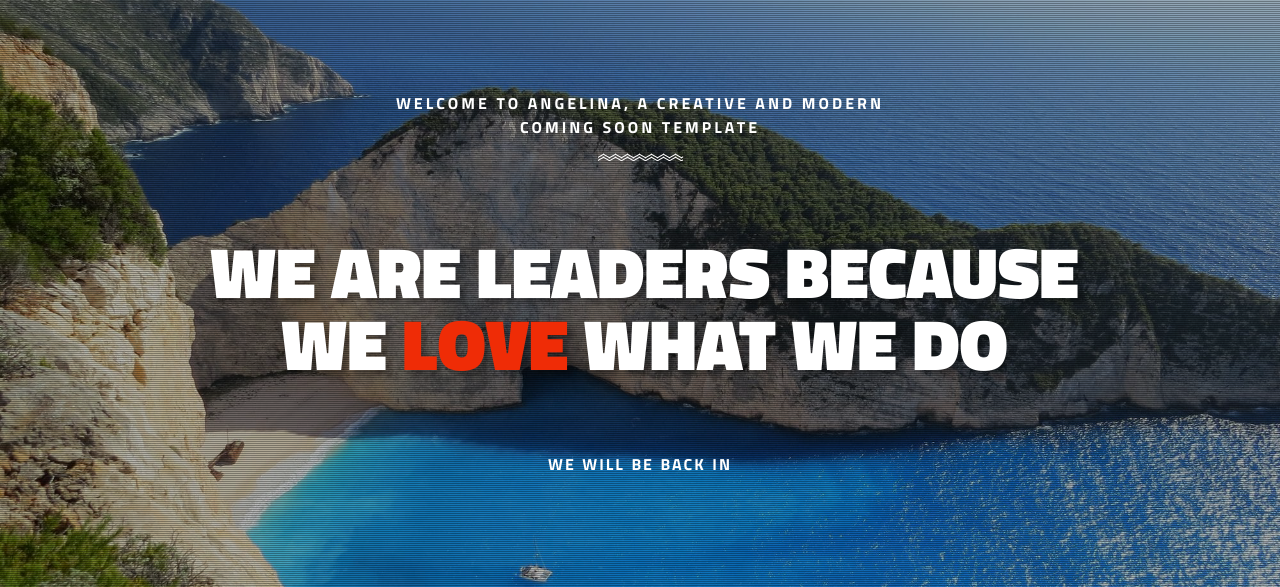
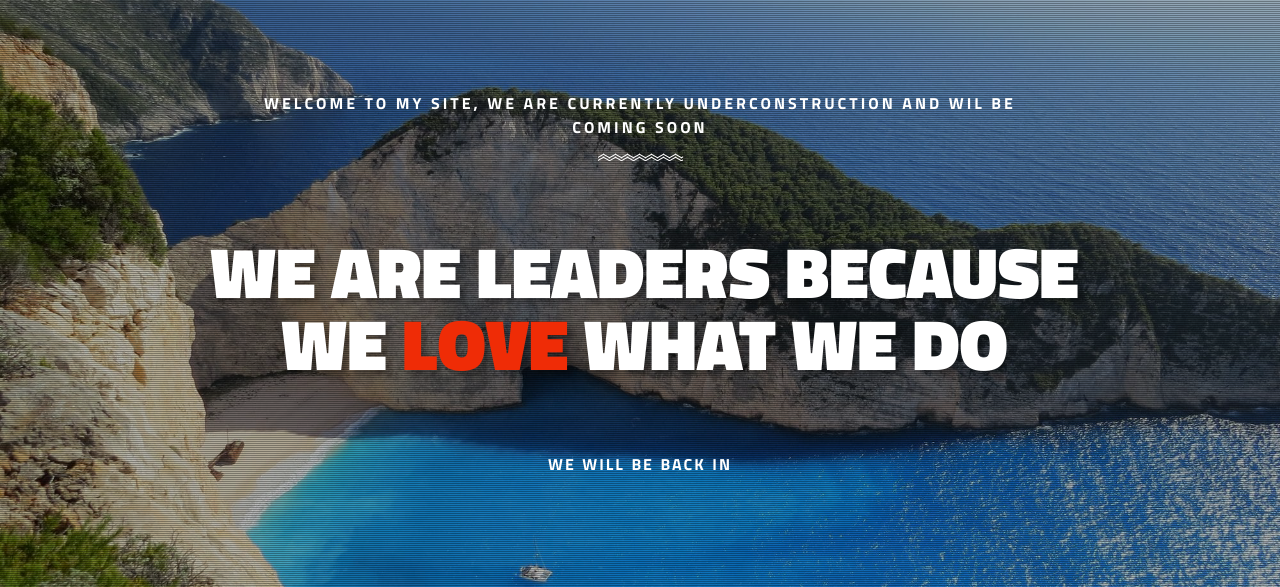
Before and after one commit to TyCreativ3/Tycreativ3.github.io, a plain HTML site: page index.html in a window 1280 px wide. Shown: the part 115-702 px from the top of the page. Drawn offline with Linux system fonts and the light colour scheme; some packages are replaced by stand-ins of ours; a script that the page names is missing.

Commit message:
update coming soon

```diff
--- a/index.html
+++ b/index.html
@@ -3,7 +3,7 @@
 <head>
 	<meta charset="utf-8">
 	<meta name="viewport" content="width=device-width, initial-scale=1">
-	<title>Angelina - Responsive Underconstruction Landing Page</title>
+	<title>Coming Soon - Check Back Often</title>
 	<link href='http://fonts.googleapis.com/css?family=Titillium+Web:400,900,600,700' rel='stylesheet' type='text/css'>
 	<link href="css/icons/css/animation.css" rel='stylesheet' type='text/css'>
 	<link href="css/icons/css/fontello.css" rel='stylesheet' type='text/css'>
@@ -23,7 +23,7 @@
 		</header>
 		<!-- Countdown -->
 		<section class="countown_style_1 fadeOutUp" id="countdown_block">
-			<h3 id="site_subheading">welcome to Angelina, a creative and modern<br>coming soon template</h3>
+			<h3 id="site_subheading">welcome to my site, we are currently Underconstruction and wil be <br>coming soon</h3>
 			<h1 id="site_slogan">
 				we are leaders because <br>we
 				<span class="morphtext">love,feel,like</span> what we do
```
